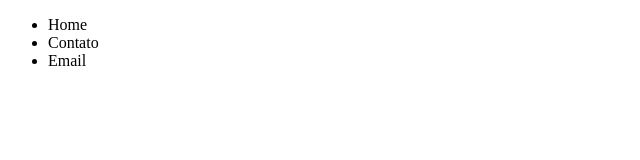
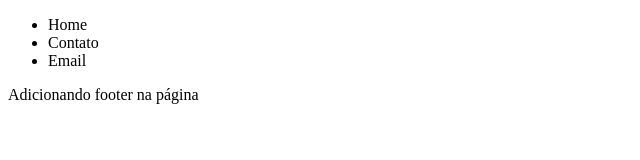
Before and after one commit to Guuzta/teste_repositorio, a plain HTML site: page contato.html in a window 1280 px wide. Shown: the whole page, without its empty margins (0-640 px from the left). Drawn offline with Linux system fonts and the light colour scheme.

Commit message:
adicionando o footer

```diff
--- a/contato.html
+++ b/contato.html
@@ -13,5 +13,9 @@
             <li>Email</li>
         </ul>
     </header>
+
+    <footer>
+        <p>Adicionando footer na página</p>
+    </footer>
 </body>
 </html>
```
